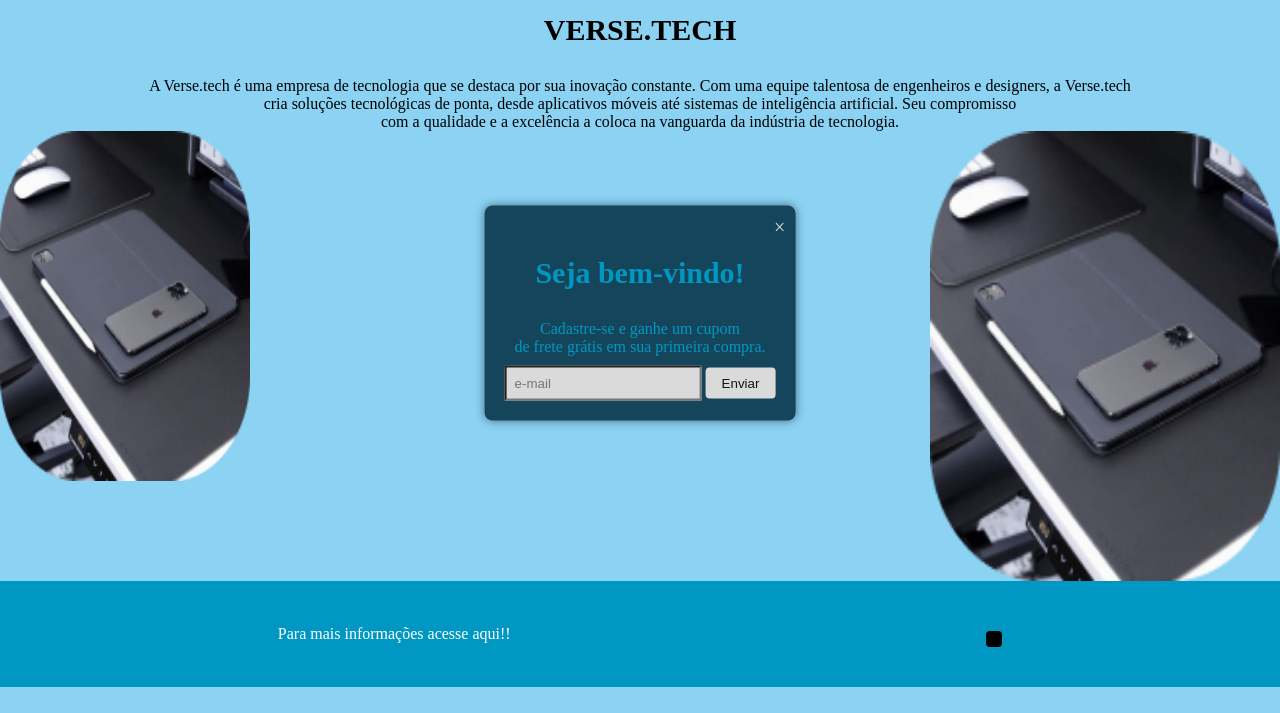
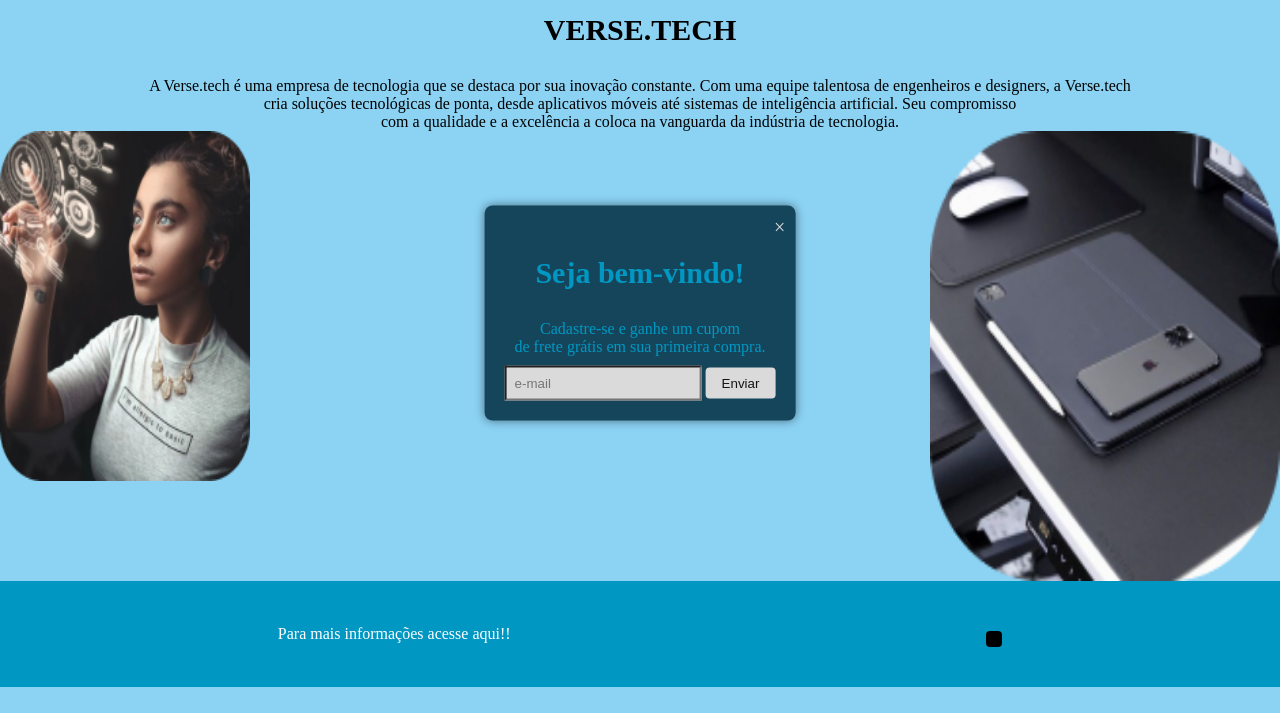
Before and after one commit to hemillymoura23/versetech, a plain HTML site: page index.html in a window 1280 px wide. Shown: the part 87-800 px from the top of the page. Drawn offline with Linux system fonts and the light colour scheme.

Commit message:
Update index.html

```diff
--- a/index.html
+++ b/index.html
@@ -26,7 +26,7 @@
             da indústria de tecnologia. </p>
     </center>
     <img src="imagem/iphoneemacbook1.png" width="350" height="450" alt="imagens" class="imagem-direita">
-    <img src="imagem/iphoneemacbook1.png" width="250" height="350" alt="imagens">
+    <img src="imagem/moçatecnologia1.png" width="250" height="350" alt="imagens">
 
     <footer>
         <p>Para mais informações acesse aqui!!</p> <button class="meubotao"></button>
```
